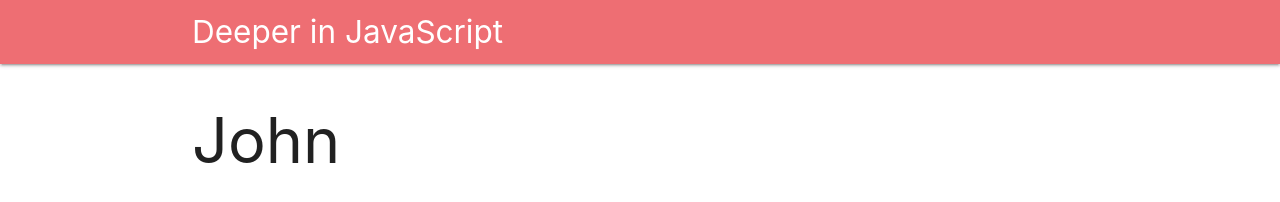
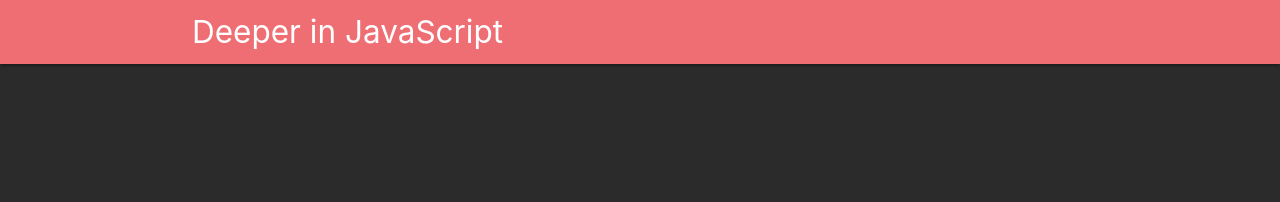
Before and after one commit to HasanNahiyanNobel/Playground-Love-JS, a plain HTML site: page tutorial-6-the-modern-js/basic-html.html in a window 1280 px wide. Drawn offline with nearby package versions, Linux system fonts and the light colour scheme.

Commit message:
Changed the background colour of the basic html file.

```diff
--- a/tutorial-6-the-modern-js/basic-html.html
+++ b/tutorial-6-the-modern-js/basic-html.html
@@ -8,6 +8,13 @@
 	<link rel="stylesheet" href="https://cdnjs.cloudflare.com/ajax/libs/materialize/1.0.0/css/materialize.min.css">
 	<!-- Compiled and minified JavaScript -->
 	<script src="https://cdnjs.cloudflare.com/ajax/libs/materialize/1.0.0/js/materialize.min.js"></script>
+
+	<!-- Additional CSS for this page -->
+	<style>
+		body {
+			background-color: #2b2b2b;
+		}
+	</style>
 
 	<title>A Basic HTML Page</title>
 </head>
@@ -25,7 +32,7 @@
 		<h1 id="main-print"></h1>
 	</div>
 
-	<script src="scripts/others/warm-up-2.js" type="module"></script>
+	<script src="scripts/others/warm-up-3.js" type="module"></script>
 </body>
 
 </html>
```
